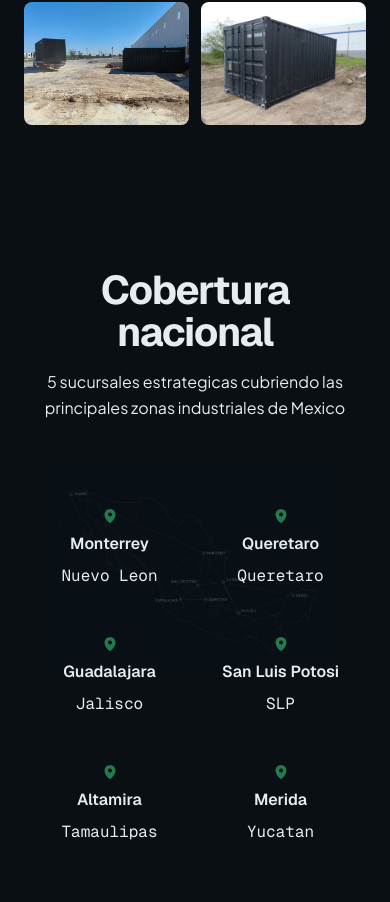
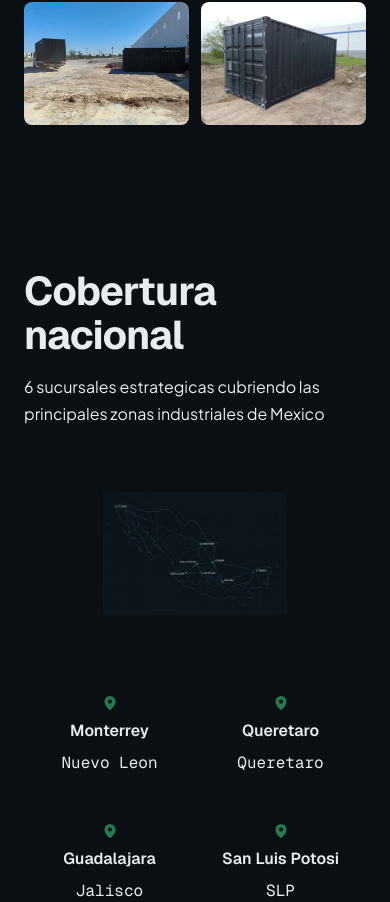
Before and after one commit to jorgeruiz/vancontenedores, a Next.js app: page / in a window 390 px wide. Shown: the part 3362-4264 px from the top of the page. Built offline with nearby package versions, Linux system fonts and the light colour scheme.

Commit message:
fix: make coverage map visible as prominent element
Map was opacity-30 as background, practically invisible on dark bg.
Now displayed as a full-width card with border and surface background.
Updated sucursales count to 6.

Co-Authored-By: Claude Opus 4.6 (1M context) <noreply@anthropic.com>

```diff
--- a/src/components/Coverage.tsx
+++ b/src/components/Coverage.tsx
@@ -22,49 +22,56 @@ export default function Coverage() {
       className="relative py-20 md:py-28 overflow-hidden"
       style={{ backgroundColor: "var(--color-bg)" }}
     >
-      {/* Background map - full width, faded */}
-      <div className="absolute inset-0 flex items-center justify-center pointer-events-none">
-        <div className="relative w-full max-w-[1400px] aspect-[2/1] opacity-30">
-          <Image
-            src="/images/coverage-map.webp"
-            alt=""
-            fill
-            className="object-contain"
-            aria-hidden="true"
-            sizes="100vw"
-          />
-        </div>
-      </div>
-
-      <div className="relative z-10 mx-auto max-w-[var(--content-width)] px-[var(--gutter)]">
+      <div className="mx-auto max-w-[var(--content-width)] px-[var(--gutter)]">
         <motion.div
           initial={reduce ? false : { opacity: 0, y: 30 }}
           whileInView={{ opacity: 1, y: 0 }}
           viewport={{ once: true, amount: 0.3 }}
           transition={{ duration: 0.8, ease: [0.16, 1, 0.3, 1] }}
-          className="text-center mb-16"
+          className="mb-12"
         >
           <h2
-            className="text-[length:var(--text-3xl)] md:text-[length:var(--text-4xl)] lg:text-[length:4.5rem] mb-4"
+            className="text-[length:var(--text-3xl)] md:text-[length:var(--text-4xl)] mb-4"
             style={{
               color: "var(--color-text)",
-              lineHeight: 1.05,
-              letterSpacing: "-0.03em",
+              lineHeight: 1.1,
             }}
           >
             Cobertura nacional
           </h2>
           <p
-            className="mx-auto max-w-[45ch]"
+            className="max-w-[50ch]"
             style={{
               fontFamily: "var(--font-body)",
-              fontSize: "var(--text-lg)",
+              fontSize: "var(--text-base)",
               color: "var(--color-text-muted)",
-              lineHeight: 1.6,
+              lineHeight: 1.7,
             }}
           >
-            5 sucursales estrategicas cubriendo las principales zonas industriales de Mexico
+            6 sucursales estrategicas cubriendo las principales zonas industriales de Mexico
           </p>
+        </motion.div>
+
+        {/* Map - visible, prominent */}
+        <motion.div
+          initial={reduce ? false : { opacity: 0, scale: 0.98 }}
+          whileInView={{ opacity: 1, scale: 1 }}
+          viewport={{ once: true, amount: 0.2 }}
+          transition={{ duration: 0.8, ease: [0.16, 1, 0.3, 1] }}
+          className="relative aspect-[2.2/1] mb-10 overflow-hidden"
+          style={{
+            borderRadius: "var(--radius)",
+            border: "var(--border-width) solid var(--color-border)",
+            backgroundColor: "var(--color-surface)",
+          }}
+        >
+          <Image
+            src="/images/coverage-map.webp"
+            alt="Mapa de Mexico con las 6 ciudades de cobertura de VAN Contenedores"
+            fill
+            className="object-contain p-4"
+            sizes="(max-width: 1024px) 100vw, 1280px"
+          />
         </motion.div>
 
         {/* Cities in a single horizontal row with dividers */}
```
